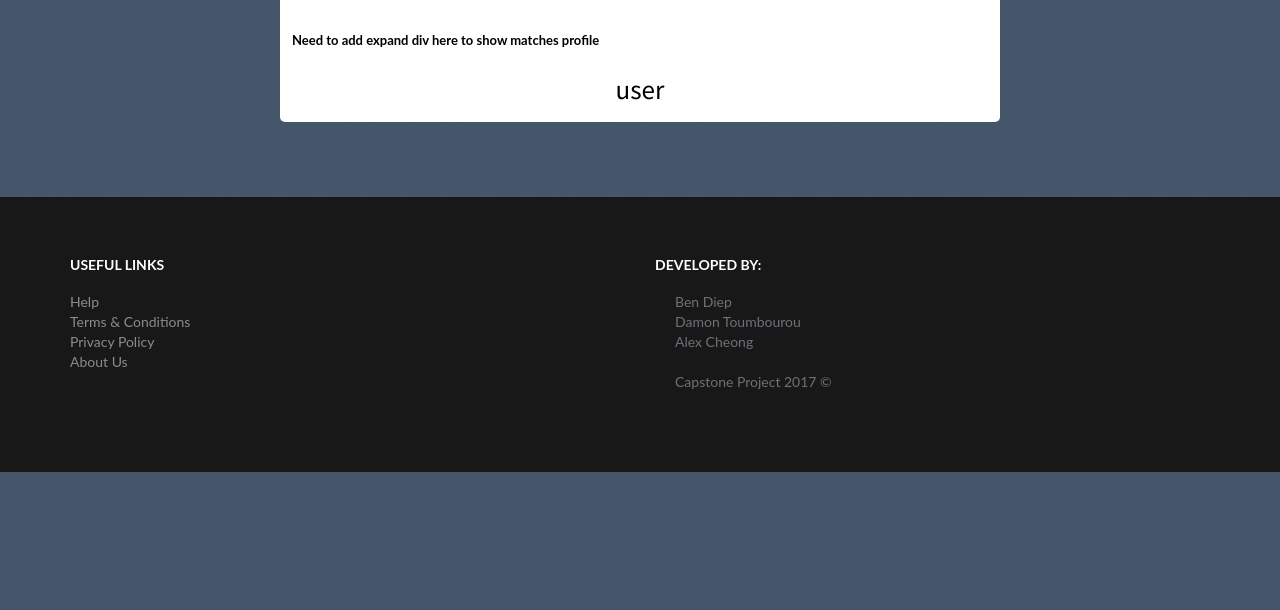
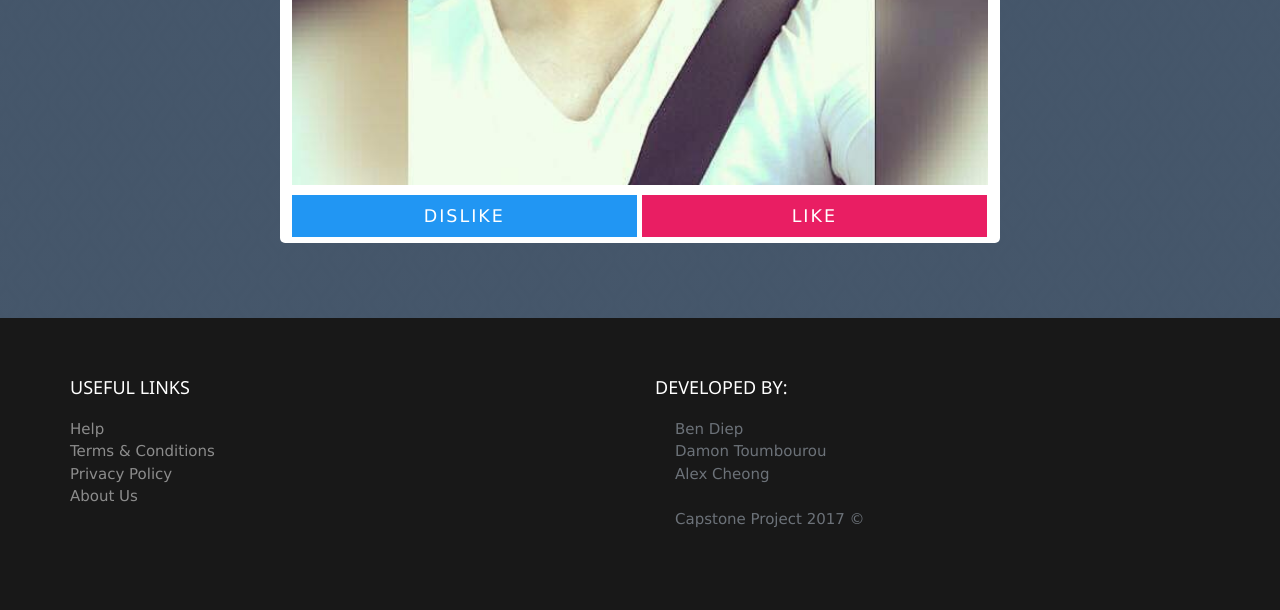
Before and after one commit to TYGATHUG/MatchMaker, a Flask app: page / in a window 1280 px wide. Shown: the part 696-1306 px from the top of the page. Before the commit the page ends 1168 px from the top, so only its background shows below. Run offline with Flask 2, Linux system fonts and the light colour scheme; a user stored in the database is signed in; data comes from the database, SQL or seed files in the repository; both versions use the stored data as it was after the commit; some libraries are stand-ins or nearby versions.

Commit message:
members update

```diff
--- a/app.py
+++ b/app.py
@@ -155,7 +155,8 @@ def member():
     username = current_user.username.title()
     curr_user = Match.query.filter_by(username=username).first()
 
-    curr_user_table = User.query.filter_by(username=username.lower()).first()
+    curr_user_table = User.query.filter_by(username=current_user.username).first()
+    curr_match_table = Match.query.filter_by(username=current_user.username).first()
 
     if curr_user:
         print "username: "
@@ -260,26 +261,24 @@ def member():
                     user_match = 0
 
                 if user_match == up:
-                    #highest_match_users.append(matched_users[match])
+                    highest_match_users.append(matched_users[match])
 
                     user = Match.query.filter_by(name=match).first()
                     print 'here'
-                    # highest_match_users.append([
-                    #     {'name': user.name},
-                    #     {'image': user.image},
-                    #     {'age': user.age},
-                    #     {'bio': user.bio}
-                    # ])
+                    highest_match_users.append([
+                        {'name': user.name},
+                        {'image': user.image},
+                        {'age': user.age},
+                        {'bio': user.bio}
+                    ])
 
                     # print user.image
                     print '\n'
-
-
                     break;
 
         print highest_match_users
 
-    return render_template('member.html', name=current_user.username, highest_match_users=highest_match_users, curr_user_table=curr_user_table)
+    return render_template('member.html', name=current_user.username, highest_match_users=highest_match_users, curr_user_table=curr_user_table, curr_match_table=curr_match_table)
 
 
 @app.route('/profile', methods=['GET', 'POST'])
--- a/static/css/additional.css
+++ b/static/css/additional.css
@@ -697,8 +697,8 @@ body {
     position: relative;
     font-size: 2.3em;
     text-align: center;
-    font-family: "Source Sans Pro";
-    letter-spacing: 4px;
+    font-family: 'Oxygen',"Source Sans Pro";
+    letter-spacing: 1px;
     font-weight: 700;
     text-transform: uppercase;
     color: rgba(0, 0, 0, 1);
--- a/static/css/main.css
+++ b/static/css/main.css
@@ -699,7 +699,7 @@ body {
     font-size: 2.3em;
     text-align: center;
     font-family: 'Oxygen', "Source Sans Pro";
-    letter-spacing: 4px;
+    letter-spacing: 1px;
     font-weight: 700;
     text-transform: uppercase;
     color: rgba(0, 0, 0, 1);
--- a/static/css/modalbox.css
+++ b/static/css/modalbox.css
@@ -175,3 +175,17 @@ div.tab button.active {
     margin-left: auto;
     margin-right: auto;
 }
+
+
+/* ------------------------------------------------------------------------------
+	 Member page
+-------------------------------------------------------------------------------*/
+.like-dislike-btn {
+    width: 100%;
+    margin-top: 10px;
+    float: left;
+}
+.like-dislike-btn button {
+    letter-spacing: 2px;
+    width: 49.5%;
+}
--- a/templates/main.html
+++ b/templates/main.html
@@ -14,6 +14,8 @@
     <link rel="stylesheet" href="{{ url_for('static', filename='css/modalbox.css') }} ">
     <link rel="stylesheet" href="{{ url_for('static', filename='css/toastr.css') }} ">
     <link rel="stylesheet" href="{{ url_for('static', filename='css/button.css') }} ">
+    <link rel="stylesheet" href="https://www.w3schools.com/w3css/4/w3.css">
+
 
     <link href='http://fonts.googleapis.com/css?family=Oxygen:400,300,700' rel='stylesheet' type='text/css'>
     <link rel="stylesheet" href="https://maxcdn.bootstrapcdn.com/font-awesome/4.4.0/css/font-awesome.min.css">
--- a/templates/member.html
+++ b/templates/member.html
@@ -33,7 +33,8 @@
 
     {% if curr_user_table.setup == False %}
         <section id="intro" class="section intro no-padding">
-        <div class="container-fluid" style="background: linear-gradient(rgba(255, 0, 0, 0.45),rgba(255, 0, 0, 0.45)),url(../static/images/other/Elegant_Background-7.jpg)">
+            <div class="container-fluid"
+                 style="background: linear-gradient(rgba(255, 0, 0, 0.45),rgba(255, 0, 0, 0.45)),url(../static/images/other/Elegant_Background-7.jpg)">
                 <blockquote class="site-info" style="height: 640px !important;">
                     <h2 style="text-align: center">Welcome aboard the love train !</h2>
                     <h1>Please set up your profile to begin.</h1>
@@ -41,7 +42,9 @@
                     <form action="/profile">
                         <div class="form-single-input">
                             <div class="form-group col_1_of_1" style="margin-bottom: 100px;">
-                            <button type="submit" class="btn btn-default" style="letter-spacing: 1px;">Setup Profile</button>
+                                <button type="submit" class="btn btn-default" style="letter-spacing: 1px;">Setup
+                                    Profile
+                                </button>
                             </div>
                         </div>
                     </form>
@@ -51,22 +54,62 @@
         </section>
     {% else %}
         <section id="intro" class="section intro no-padding">
-        <div class="container-fluid" style="background: linear-gradient(rgba(51,70,92,0.91),rgba(51,70,92,0.91)),url(../static/images/other/Elegant_Background-7.jpg)">
+            <div class="container-fluid"
+                 style="background: linear-gradient(rgba(51,70,92,0.91),rgba(51,70,92,0.91)),url(../static/images/other/Elegant_Background-7.jpg)">
                 <blockquote class="site-info">
+                    <h1></h1>
                     <div class="tab">
                         <button class="tablinks" onclick="openCity(event, 'match')" id="defaultOpen">Match</button>
                         <button class="tablinks" onclick="openCity(event, 'chat')">Chat</button>
-                    <button class="tablinks" onclick="openCity(event, 'setting')" style="border-right: none">Settings</button>
+                        <button class="tablinks" onclick="openCity(event, 'setting')" style="border-right: none">
+                            Settings
+                        </button>
                     </div>
 
-                <div id="match" class="tabcontent">
-                    <img src="../static/images/other/match_demo.png" width="100%">
-                    <p><b>Need to add expand div here to show matches profile</b></p>
+                    <div id="match" class="tabcontent" style="overflow: hidden;">
+                        <div class="match-user">
 
-                    <h1>user</h1>
-                    {% for user in highest_match_users %}
-                        {{ user }}
-                    {% endfor %}
+                            <img class="mySlides w3-animate-left" src="../static/images/profiles/{{ curr_match_table.image }}" style="width:100%;">
+                            <img class="mySlides w3-animate-left" src="../static/images/profiles/adriane.jpg" style="width:100%;">
+                            <img class="mySlides w3-animate-left" src="../static/images/profiles/agripina.jpg" style="width:100%;">
+                            <img class="mySlides w3-animate-left" src="../static/images/profiles/alise.jpg" style="width:100%;">
+
+                            <div class="like-dislike-btn">
+                                <button class="w3-button w3-blue" onclick="plusDivs(-1)">DISLIKE</button>
+                                <button class="w3-button w3-pink" onclick="plusDivs(1)">LIKE</button>
+                            </div>
+
+                        </div>
+
+
+                        <script>
+                            var slideIndex = 1;
+                            showDivs(slideIndex);
+
+                            function plusDivs(n) {
+                                showDivs(slideIndex += n);
+                            }
+
+                            function showDivs(n) {
+                                var i;
+                                var x = document.getElementsByClassName("mySlides");
+                                if (n > x.length) {
+                                    slideIndex = 1
+                                }
+                                if (n < 1) {
+                                    slideIndex = x.length
+                                }
+                                for (i = 0; i < x.length; i++) {
+                                    x[i].style.display = "none";
+                                }
+                                x[slideIndex - 1].style.display = "block";
+                            }
+                        </script>
+
+                        {#                    <h1>Match Data</h1>#}
+                        {#                    {% for user in highest_match_users %}#}
+                        {#                        {{ user }}#}
+                        {#                    {% endfor %}#}
 
                     </div>
 
```
Also changed, not shown: README.md, data/app.db, static/images/profiles/bendiep.jpg. Lines whose indentation alone changed are shown as unchanged.
